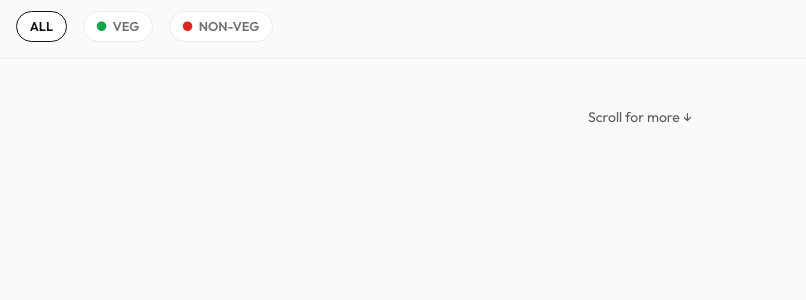
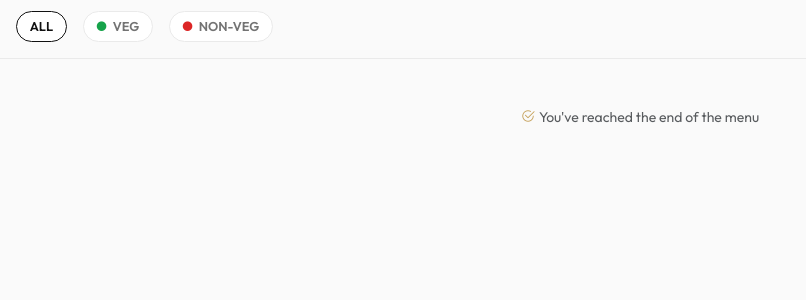
Before and after one commit to Rajathtuesday/restaurant-pos, a Django app: template menu/templates/menu/digital_menu.html in a window 1280 px wide. Shown: the part 319-619 px from the top of the page, without its empty margins (0-806 px from the left). Run offline with Django 5.2, Linux system fonts and the light colour scheme; the template is opened without the code that fills it, so the values that code supplies are empty.

Commit message:
fix(menu): correct misleading scroll hint and missing favicon on QR menu
"Scroll for more" always sat at the true end of the menu list (after all
categories, right before the sticky cart bar) so it falsely implied more
content below when there was none. Swapped for an end-of-menu message.

The QR digital menu page also had no favicon link at all - added one,
using the tenant's own logo when set and falling back to the default
Rasova favicon, matching the pattern in templates/core/base.html.

```diff
--- a/menu/templates/menu/digital_menu.html
+++ b/menu/templates/menu/digital_menu.html
@@ -1,3 +1,4 @@
+{% load static %}
 <!DOCTYPE html>
 <html lang="en">
 <head>
@@ -6,6 +7,13 @@
     <meta name="viewport" content="width=device-width, initial-scale=1, maximum-scale=1, user-scalable=0">
     <meta name="description" content="Explore our curated selection of gourmet dishes. Order online from your table at {{ tenant.name }}.">
     <meta name="robots" content="index, follow">
+    {% if tenant.logo %}
+    <link rel="icon" href="{{ tenant.logo.url }}">
+    <link rel="apple-touch-icon" href="{{ tenant.logo.url }}">
+    {% else %}
+    <link rel="icon" type="image/svg+xml" href="{% static 'favicon.svg' %}">
+    <link rel="apple-touch-icon" href="{% static 'icon-512.svg' %}">
+    {% endif %}
 
     <!-- Open Graph / Social Media / AI Previews -->
     <meta property="og:type" content="website">
@@ -615,7 +623,7 @@
         </div>
         {% endfor %}
         <div class="text-center mt-5 text-muted small">
-            <p>Scroll for more ↓</p>
+            <p><i class="bi bi-check2-circle text-accent-gold me-1"></i>You've reached the end of the menu</p>
         </div>
     </div>
 
```
